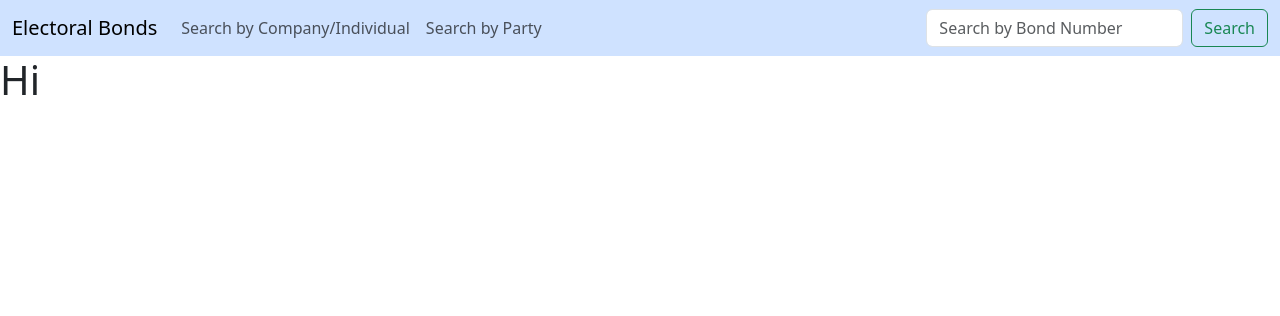
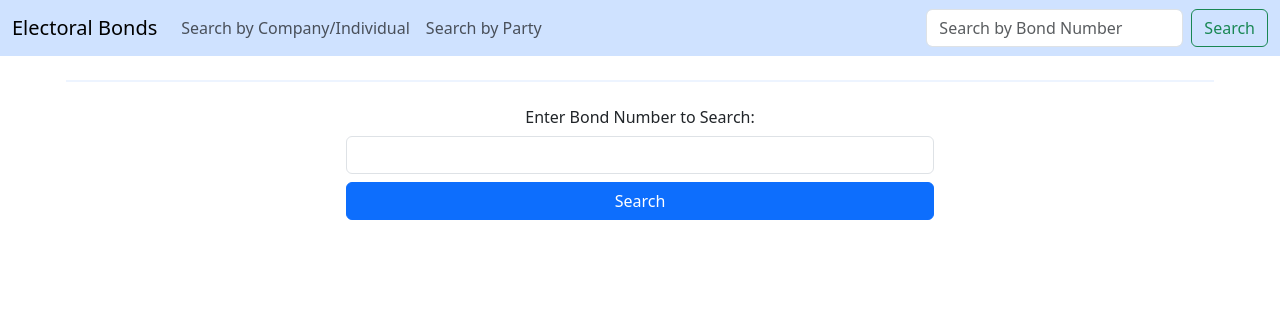
Before and after one commit to Reckadon/DCC-Assignment-4-Flask, a Flask app: page / in a window 1280 px wide. Shown: the top 316 px of the page. Run offline with Flask 3, Linux system fonts and the light colour scheme; some libraries are stand-ins or nearby versions.

Commit message:
made search by bond number functionality in home page

```diff
--- a/src/main.py
+++ b/src/main.py
@@ -1,12 +1,40 @@
-from flask import Flask, render_template
+from flask import Flask, render_template, url_for, request
 from flask_mysqldb import MySQL
 
 app = Flask(__name__)
+app.config['MYSQL_HOST'] = 'localhost'
+app.config['MYSQL_USER'] = 'testing'
+app.config['MYSQL_PASSWORD'] = 'testpassword'
+app.config['MYSQL_DB'] = 'electoralbonds'
+
+mysql = MySQL(app)
 
 
-@app.route("/")
+@app.route("/", methods=["GET", "POST"])
 def home():
-    return render_template("index.html")
+    if request.method == "GET":
+        return render_template("index.html", searching=False, table=[])
+    else:
+        col_name = "Bond Number"
+        col_value = request.form['bond-number']
+        if col_value == "":
+            return render_template("index.html", searching=False)
+
+        cursor = mysql.connection.cursor()
+        cursor.execute(
+            f"SELECT * FROM bonds_encashed_by_parties WHERE `{col_name}` = {col_value}"
+        )
+        party_data = cursor.fetchall()
+        print(party_data)
+        cursor.execute(
+            f"SELECT * FROM bonds_purchased WHERE `{col_name}` = {col_value}"
+        )
+        company_data = cursor.fetchall()
+
+        if party_data == ():
+            return render_template("index.html", searching=False, no_res=True)
+        else:
+            return render_template("index.html", searching=True, party_data=party_data, company_data=company_data)
 
 
 @app.get("/search_comp")
--- a/src/static/styles.css
+++ b/src/static/styles.css
@@ -1,3 +1,16 @@
+.content{
+    padding:10px;
+    box-sizing: border-box;
+}
+
+.content .bond-search-form-container::before{
+    margin-top: 30px;
+    content: '';
+    width: 90%;
+    height: 2px;
+    background-color: #edf4ff;
+}
+
 input[type = 'search']{
     min-width: 230px
 }
--- a/src/templates/index.html
+++ b/src/templates/index.html
@@ -1,4 +1,86 @@
 {% extends "base.html" %}
 {% block content%}
-    <h1>Hi</h1>
+<div class="bond-search-form-container row g-3 align-items-center justify-content-center">
+    <div class="col-auto">
+        <form method="post" class="row">
+            <label for="inputbondnumber" class="text-center h3 col-form-label">Enter Bond Number to Search:</label>
+            <input name="bond-number" type="number" id="inputbondnumber" class="h3 form-control">
+            <button type="submit" class="btn btn-primary mb-3">Search</button>
+        </form>
+    </div>
+</div>
+<div class="tables-container">
+    {% if searching %}
+    <table class="table">
+        <caption class="text-center caption-top">Bonds Encashed By Parties Data</caption>
+        <thead>
+        <tr>
+            <th scope="col">Sr No.</th>
+            <th scope="col">Date of Encashment</th>
+            <th scope="col">Name of Political Party</th>
+            <th scope="col">Account Number of Party</th>
+            <th scope="col">Prefix</th>
+            <th scope="col">Bond Number</th>
+            <th scope="col">Denominations</th>
+            <th scope="col">Pay Branch Code</th>
+            <th scope="col">Pay Teller</th>
+        </tr>
+        </thead>
+        <tbody>
+        {% for entry in party_data%}
+        <tr>
+            <th scope="row">{{entry[0]}}</th>
+            <td>{{entry[1]}}</td>
+            <th>{{entry[2]}}</th>
+            <td>{{entry[3]}}</td>
+            <td>{{entry[4]}}</td>
+            <th>{{entry[5]}}</th>
+            <td>{{entry[6]}}</td>
+            <td>{{entry[7]}}</td>
+            <td>{{entry[8]}}</td>
+        </tr>
+        {% endfor %}
+        </tbody>
+    </table>
+    <table class="table">
+        <caption class="text-center caption-top">Bonds Purchased By Companies or Individuals Data</caption>
+        <thead>
+        <tr>
+            <th scope="col">Sr No.</th>
+            <th scope="col">Reference No (URN)</th>
+            <th scope="col">Journal Date</th>
+            <th scope="col">Date of Purchase</th>
+            <th scope="col">Date of Expiry</th>
+            <th scope="col">Name of the Purchaser</th>
+            <th scope="col">Prefix</th>
+            <th scope="col">Bond Number</th>
+            <th scope="col">Denominations</th>
+            <th scope="col">Issue Branch Code</th>
+            <th scope="col">Issue Teller</th>
+            <th scope="col">Status</th>
+        </tr>
+        </thead>
+        <tbody>
+        {% for entry in company_data%}
+        <tr>
+            <th scope="row">{{entry[0]}}</th>
+            <td>{{entry[1]}}</td>
+            <th>{{entry[2]}}</th>
+            <td>{{entry[3]}}</td>
+            <td>{{entry[4]}}</td>
+            <td>{{entry[5]}}</td>
+            <td>{{entry[6]}}</td>
+            <th>{{entry[7]}}</th>
+            <td>{{entry[8]}}</td>
+            <td>{{entry[9]}}</td>
+            <td>{{entry[10]}}</td>
+            <td>{{entry[11]}}</td>
+        </tr>
+        {% endfor %}
+        </tbody>
+    </table>
+    {% elif no_res %}
+    <h4 class="text-center">No Data found for given Bond Number!</h4>
+    {% endif %}
+</div>
 {% endblock %}
```
Also changed, not shown: src/templates/base.html (indentation only).
